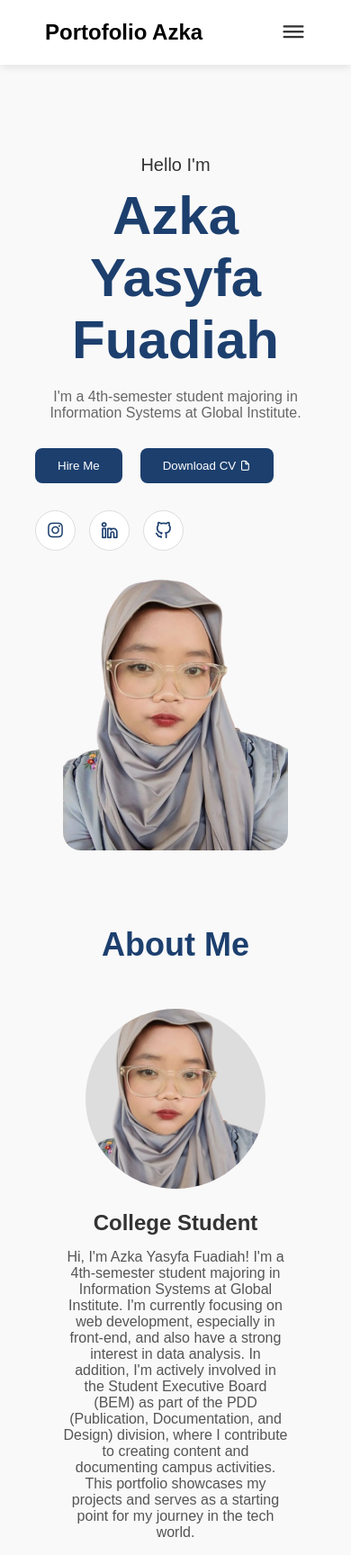
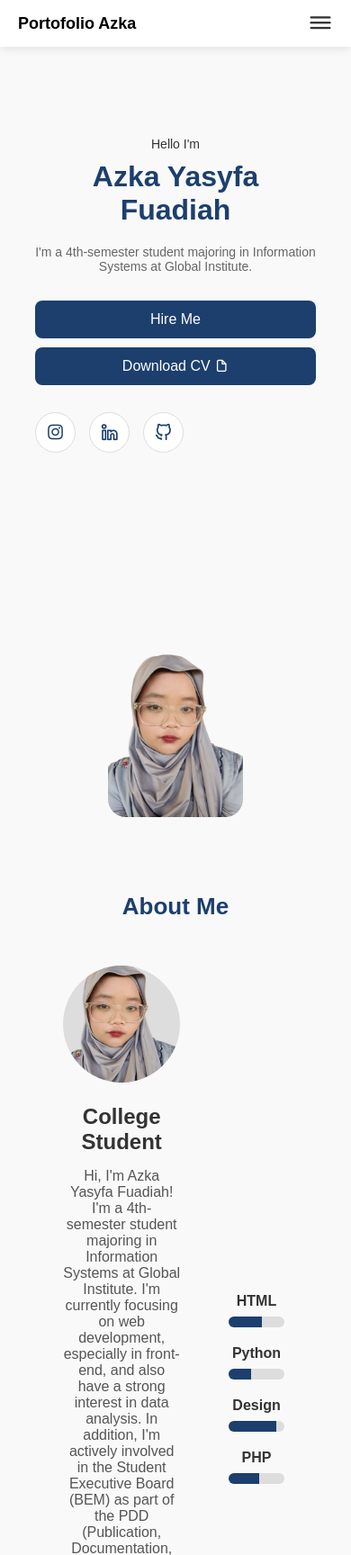
Before and after one commit to AzkaYasyfa/Portofolio-Azka, a plain HTML site: page index.html in a window 390 px wide. Shown: the top 1728 px of the page at 90% size. Drawn offline with nearby package versions, Linux system fonts and the light colour scheme.

Commit message:
Update style.css

```diff
--- a/style.css
+++ b/style.css
@@ -465,24 +465,105 @@
     color: #1c3f6e;
   }
 
-  /* Responsive */
-  @media (max-width: 768px) {
-    .nav-menu {
-      display: none;
+@media (max-width: 480px) {
+  /* Header */
+  #header {
+    padding: 10px 20px;
   }
 
-    .nav-menu-btn {
-      display: block;
-      font-size: 28px;
-      color: #333;
+  .nav-logo .nav-name {
+    font-size: 18px;
   }
 
-    .featured-box {
+  /* Home Section */
+  .featured-name h1 {
+    font-size: 32px;
+  }
+
+  .hello p,
+  .text-info p {
+    font-size: 14px;
+  }
+
+  .btn {
+    width: 100%;
+    font-size: 16px;
+    padding: 12px 0;
+    margin: 0 auto;
+    display: block;
+  }
+
+  .text-btn {
     flex-direction: column;
+    gap: 10px;
+    align-items: center;
+  }
+
+  .featured-image .image img {
+    width: 150px;
+  }
+
+  /* About Section */
+  .top-header h1 {
+    font-size: 26px;
+  }
+
+  .about-me .profile {
+    width: 130px;
+    height: 130px;
+  }
+
+  .skill-box .title {
     text-align: center;
   }
 
-    .row {
+  .skill-bar {
+    height: 12px;
+    width: 90%;
+    margin: 0 auto;
+    background: #ddd;
+    border-radius: 10px;
+    overflow: hidden;
+  }
+
+  .skill-per {
+    height: 100%;
+    background: #1c3f6e;
+  }
+
+  /* Project & Design Section */
+  .project-gallery,
+  .design-gallery {
+    grid-template-columns: 1fr;
+  }
+
+  .project-item h3,
+  .design-item h3 {
+    font-size: 1rem;
+  }
+
+  /* Contact Section */
+  .contact-info h2 {
+    font-size: 20px;
+  }
+
+  .form-inputs {
     flex-direction: column;
+    gap: 10px;
+  }
+
+  /* Footer */
+  footer {
+    padding: 30px 5%;
+  }
+
+  .footer-menu {
+    flex-direction: column;
+    gap: 10px;
+  }
+
+  .footer-social-icons {
+    flex-wrap: wrap;
+    gap: 10px;
   }
 }
```
Lines whose indentation alone changed are shown as unchanged.
